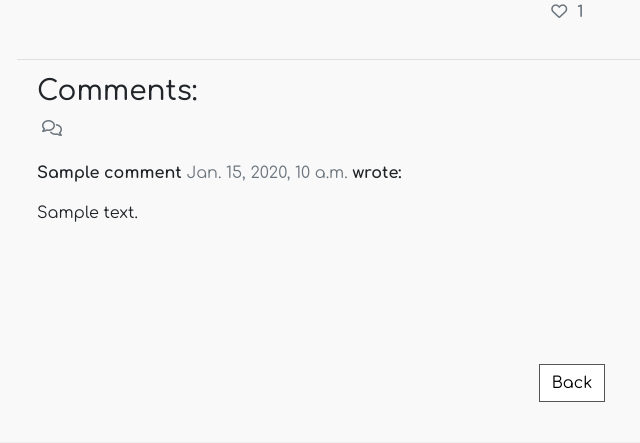
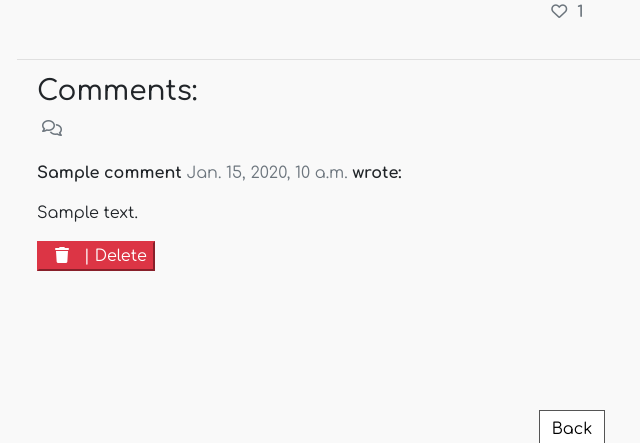
Before and after one commit to Code-Institute-Submissions/pagioro-Project-Milestone-4---Blog_NovResub, a Django app: a page that uses templates/post_detail.html in a window 1280 px wide. Shown: the part 1029-1472 px from the top of the page, without its empty margins (68-708 px from the left). Run offline with Django 3.2, Linux system fonts and the light colour scheme; tables that the repository leaves empty hold one stand-in row (values such as "Sample post"); some libraries are stand-ins or nearby versions.

Commit message:
trying to fix delete comment

```diff
--- a/blog/models.py
+++ b/blog/models.py
@@ -69,7 +69,7 @@ class Comment(models.Model):
     # id_comment = models.IntegerField(unique=True)
     id_recipe = models.ForeignKey(Recipe, on_delete=models.CASCADE, related_name="comments")
     # related_name ?
-    # id_user = models.ForeignKey(User, on_delete=models.CASCADE, related_name='author_comments')
+    id_user = models.ForeignKey(User, on_delete=models.CASCADE, default=1, related_name='comments')
     name = models.CharField(max_length=80)
     # criado pelo professor
     content = models.TextField()
--- a/blog/urls.py
+++ b/blog/urls.py
@@ -14,6 +14,8 @@ urlpatterns = [
     path('delete_recipe/<slug:slug>', views.RecipeDeleteView.as_view(), name='delete_recipe'),
     path("<slug:slug>/", views.PostDetail.as_view(), name="post_detail"),
 ]
+
+#
 
 # Example to follow
 
--- a/templates/delete_comment.html
+++ b/templates/delete_comment.html
@@ -1,8 +1,6 @@
 {% extends 'base.html' %}
 {% block content %}
 {% load crispy_forms_tags %}
-
-{% block content %}
 
 <div class="container">
     {% if request.user == recipe.id_user %}
--- a/templates/post_detail.html
+++ b/templates/post_detail.html
@@ -114,7 +114,10 @@
                     </p>
                     <!-- The body of the comment goes before the | -->
                     {{ Comment.content | linebreaks }}
+                        <p><a href="{% url 'delete_comment' Comment.pk %}">
+                        <button class="btn-danger"><i class="fa fa-trash"></i> | Delete</button></a></p>
                 </div>
+
                 <!-- Our for loop ends here -->
                 {% endfor %}
             </div>
```
Also changed, not shown: blog/migrations/0009_comment_id_user.py (added).
